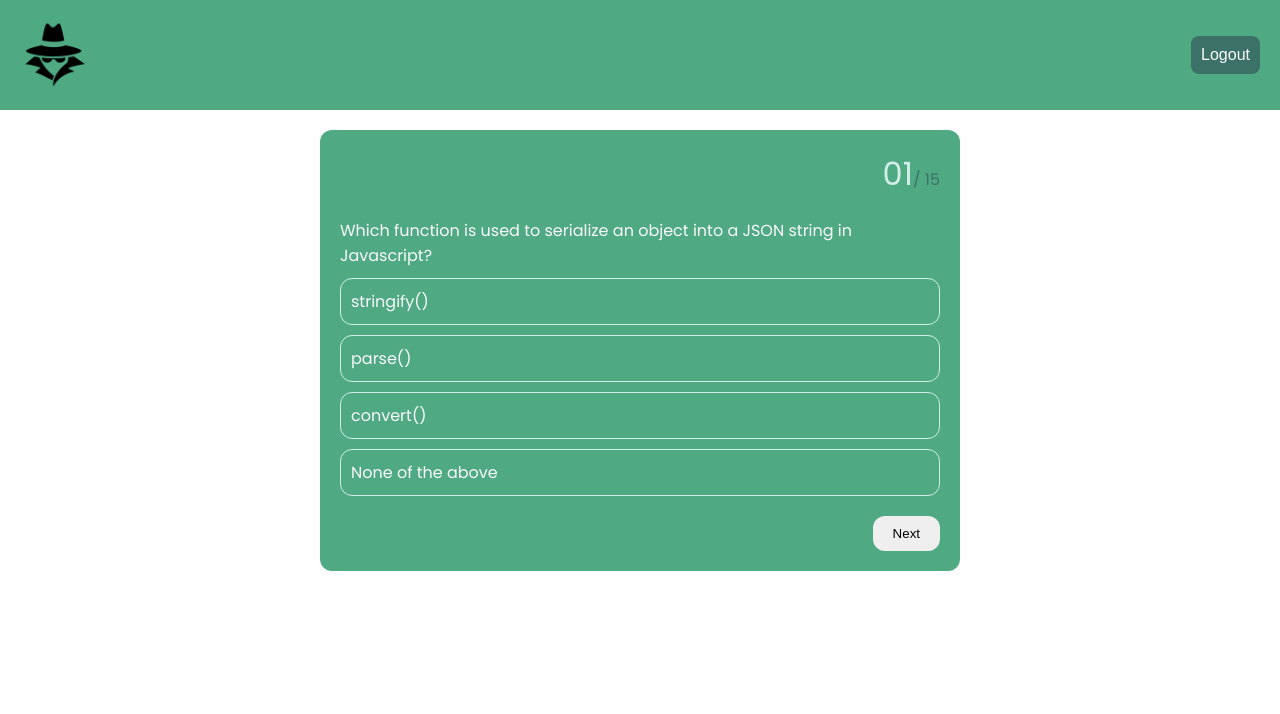
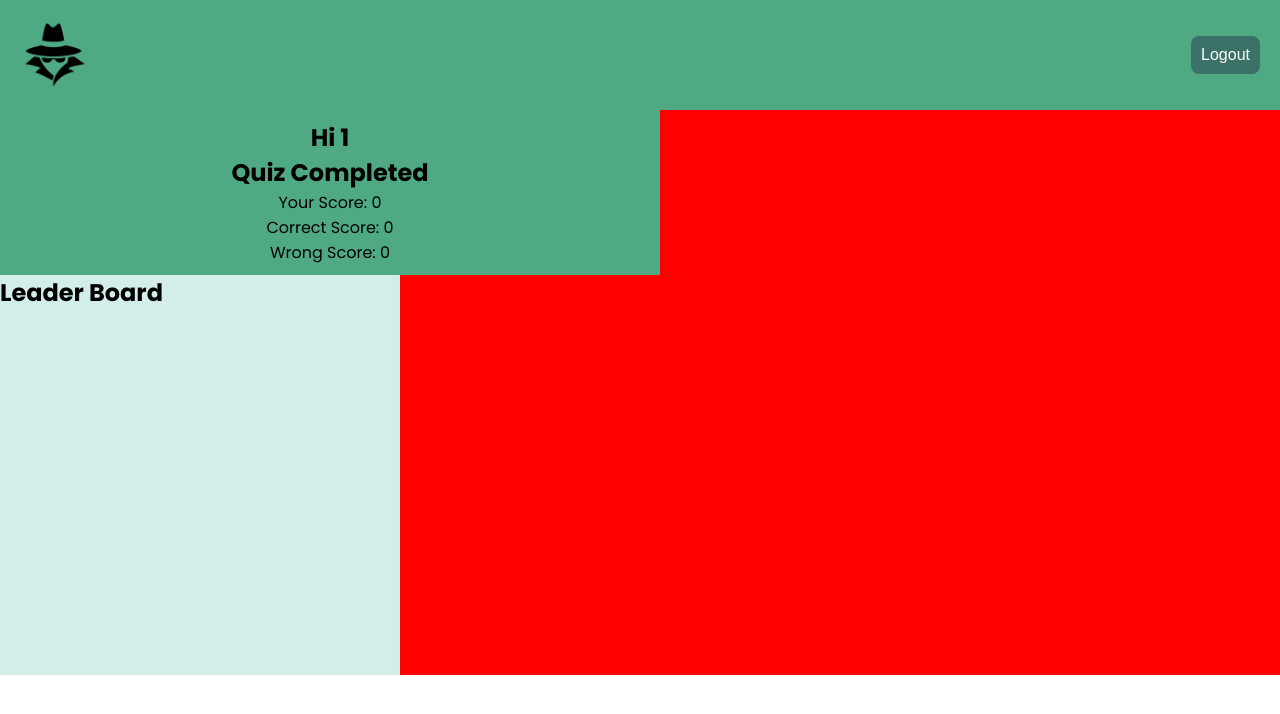
Before and after one commit to kasinathanb-AOT/Quizz-APp, a React (Vite) app: page /index/1 in a window 1280 px wide. Both pictures are taken after a click on the item "Easy". Shown: the top 714 px of the page. Built offline with nearby package versions, Linux system fonts and the light colour scheme.

Commit message:
Leader board styles should be updated

```diff
--- a/src/components/quizcard/QuizCard.jsx
+++ b/src/components/quizcard/QuizCard.jsx
@@ -2,13 +2,14 @@ import React, { useState } from "react";
 import { quiz } from "../../utils/dataSet";
 import "./quizcard.scss";
 
-function QuizCard({ level }) {
+function QuizCard({ level, username }) {
   const formattedLevel = level.toLowerCase();
   const [currentIndex, setCurrentIndex] = useState(0);
   const [userAnswers, setUserAnswers] = useState([]);
   const [selectedAnswer, setSelectedAnswer] = useState("");
   const [score, setScore] = useState(0);
   const [isDisabled, setDisabled] = useState(false);
+  const [isQuizComplete, setIsQuizComplete] = useState(false);
   const quizData = quiz.levels[formattedLevel];
   const defaultScore = quizData.perQuestionScore;
 
@@ -16,32 +17,41 @@ function QuizCard({ level }) {
     setSelectedAnswer(choice);
     setDisabled(true);
     const isCorrect = choice === quizData.questions[currentIndex].correctAnswer;
-
     const newUserAnswers = [...userAnswers];
-    newUserAnswers[currentIndex] = {
-      chosenAnswer: choice,
-    };
+    newUserAnswers[currentIndex] = { chosenAnswer: choice };
     setUserAnswers(newUserAnswers);
-    console.log(userAnswers);
-    if (isCorrect) {
-      setScore((prevScore) => prevScore + defaultScore);
-    } else {
-      console.log("Wrong answer");
-    }
+    if (isCorrect) setScore((prevScore) => prevScore + defaultScore);
     setTimeout(handleNext, 1000);
   };
 
   const handleNext = () => {
-    if (currentIndex !== quizData.totalQuestions - 1) {
+    if (currentIndex < quizData.totalQuestions - 1) {
       setCurrentIndex((prevIndex) => prevIndex + 1);
       setDisabled(false);
       setSelectedAnswer(userAnswers[currentIndex + 1]?.chosenAnswer || "");
+    } else {
+      setIsQuizComplete(true);
     }
   };
 
   return (
+    <div className="quiz-page">
+      {!isQuizComplete ? (
+        <>
+          <div className="quiz-score">
+            <h2 className="username">Hi {username}</h2>
+            <h2>Quiz Completed</h2>
+            <p>Your Score: {score}</p>
+            <p>Correct Score: {score}</p>
+            <p>Wrong Score: {userAnswers.length * defaultScore - score}</p>
+          </div>
+          <div className={`leader-board ${!isQuizComplete ? "show" : ""}`}>
+            <h2>Leader Board</h2>
+          </div>
+        </>
+      ) : (
+        quizData && (
           <div className="quiz-card">
-      {quizData ? (
             <div className="quiz-card-content">
               <div className="q-no-container">
                 <p className="q-no">
@@ -83,8 +93,8 @@ function QuizCard({ level }) {
                 </button>
               </div>
             </div>
-      ) : (
-        <p>No quiz data available for this level.</p>
+          </div>
+        )
       )}
     </div>
   );
--- a/src/components/quizcard/quizcard.scss
+++ b/src/components/quizcard/quizcard.scss
@@ -1,3 +1,41 @@
+.quiz-page {
+    position: relative;
+    background: red;
+    overflow: hidden;
+
+    .quiz-score {
+        width: 50%;
+        justify-content: center;
+        padding: 10px;
+        justify-content: center;
+        display: flex;
+        flex-direction: column;
+        align-items: center;
+        background: var(--primary-color);
+        overflow: hidden;
+
+        .username {
+            text-transform: capitalize;
+        }
+
+    }
+
+    .leader-board {
+        // position: absolute;
+        // right: -100%;
+        transition: 0.2s ease all;
+        top: 0;
+        width: 100%;
+        max-width: 400px;
+        height: 400px;
+        background: var(--mid-color);
+
+        & .show {
+            right: 0;
+        }
+    }
+
+
     .quiz-card {
         display: flex;
         flex-direction: column;
@@ -7,6 +45,7 @@
         height: 100%;
         max-height: 100dvh;
         justify-content: center;
+
 
         .quiz-card-content {
             gap: 20px;
@@ -37,7 +76,7 @@
 
             .btn-container {
                 display: flex;
-            justify-content:flex-end;
+                justify-content: flex-end;
 
                 & button {
                     padding: 10px 20px;
@@ -65,12 +104,12 @@
                     display: flex;
                     flex-direction: column;
 
-                & li{
+                    & li {
                         padding: 10px;
                         border-radius: 12px;
                         border: 1px solid var(--mid-color);
 
-                    &:hover{
+                        &:hover {
                             cursor: url(../../assets/target-curser.svg), auto;
                             background: var(--secondary-color);
                         }
@@ -79,3 +118,4 @@
             }
         }
     }
+}
--- a/src/pages/userIndex/UserIndex.jsx
+++ b/src/pages/userIndex/UserIndex.jsx
@@ -2,17 +2,18 @@ import React, { useState } from "react";
 import Navbar from "../../components/navbar/Navbar";
 import QuizCard from "../../components/quizcard/QuizCard";
 import "./userindex.scss";
+import { useParams } from "react-router-dom";
 
 function UserIndex() {
   const [level, setLevel] = useState("");
+  const userName = useParams();
 
   const levels = ["Easy", "Moderate", "Hard"];
-
   return (
     <>
       <Navbar />
       {level ? (
-        <QuizCard level={level} />
+        <QuizCard level={level} username={userName.username} />
       ) : (
         <div className="quiz-card-container">
           <h2>Select your level</h2>
```
Lines whose indentation alone changed are shown as unchanged.
